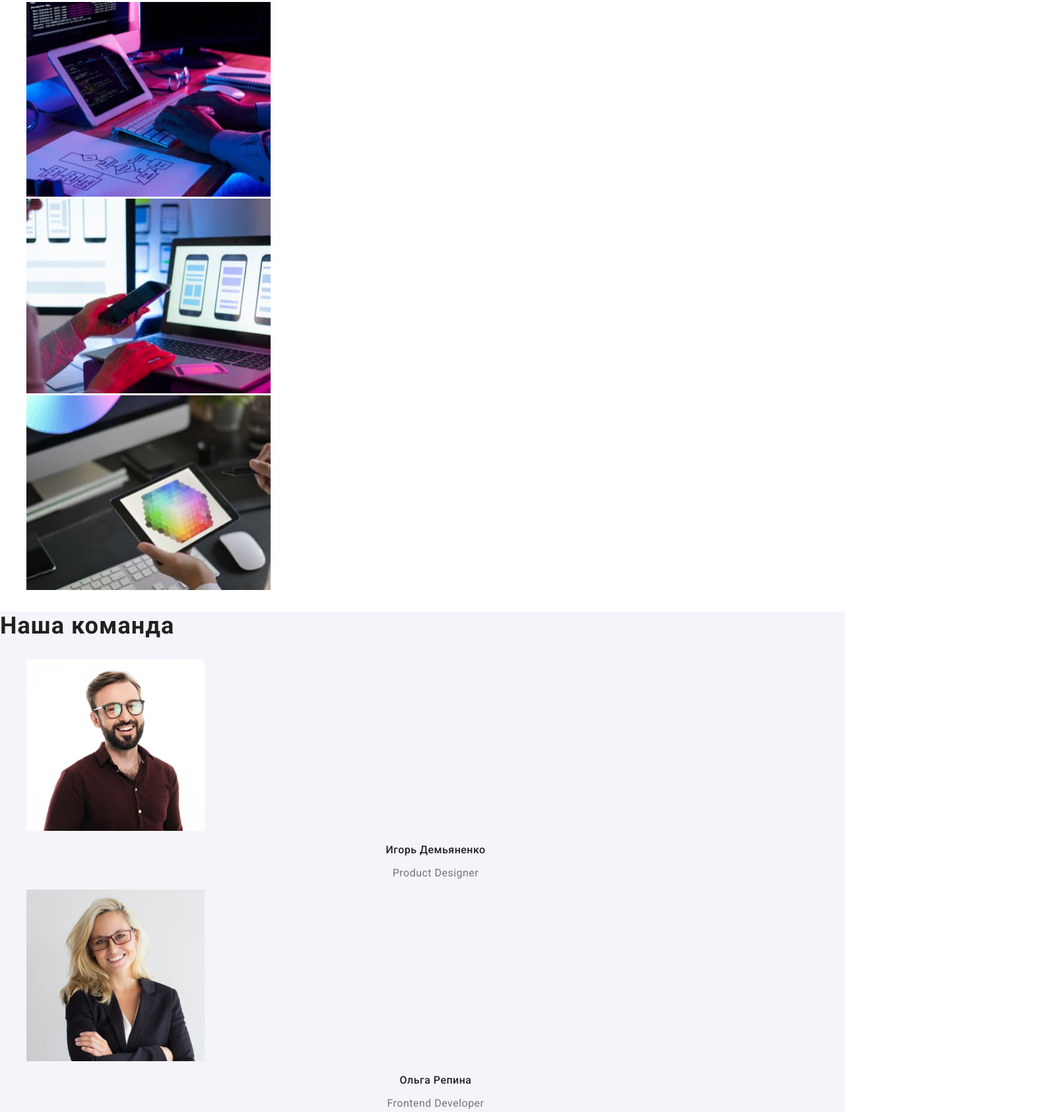
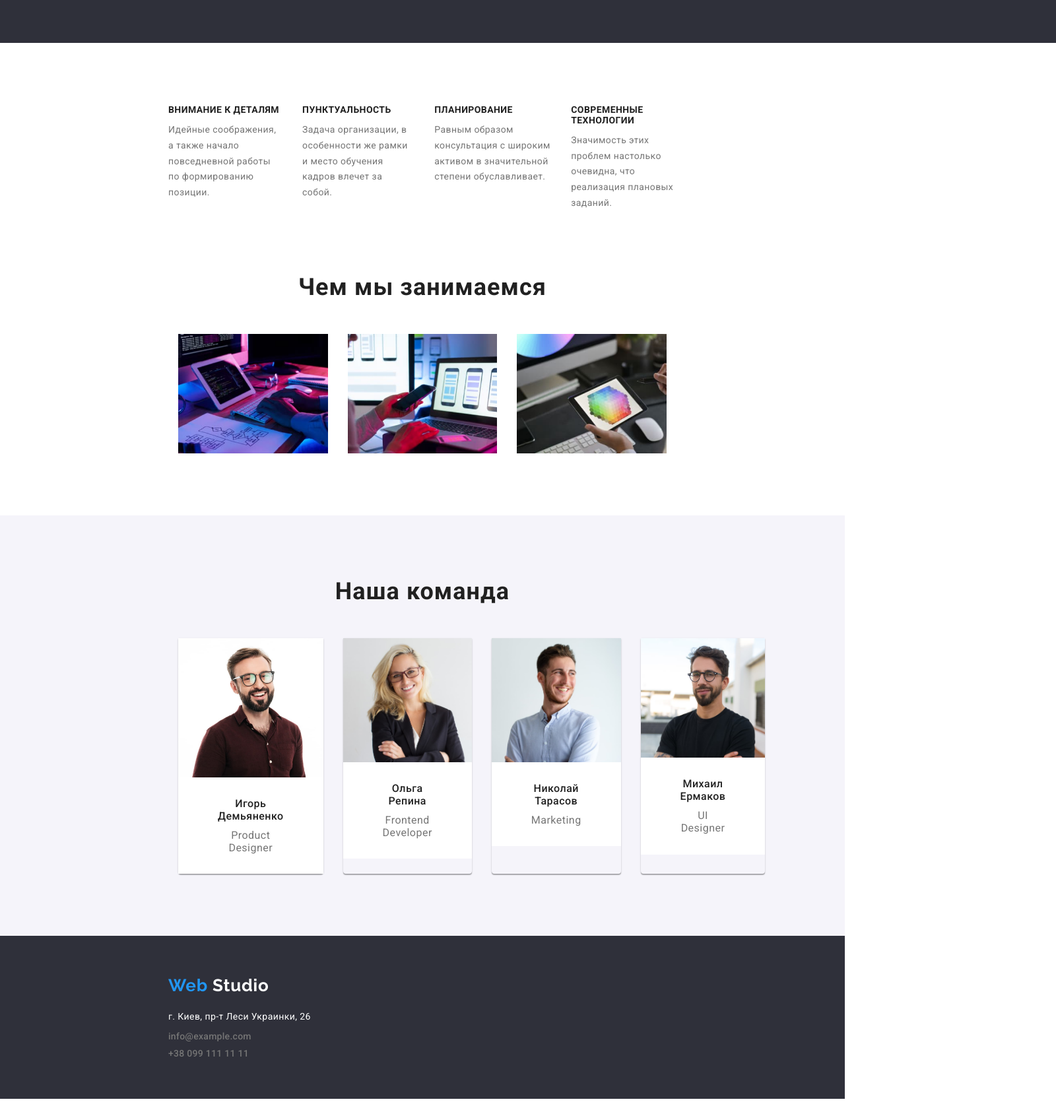
Before and after one commit to LiliaSlabka/goit-markup-hw-03, a plain HTML site: page index.html in a window 1280 px wide. Shown: the part 683-2368 px from the top of the page at 66% size, 1600 px wide, since content can reach past the window. Drawn offline with nearby package versions, Linux system fonts and the light colour scheme.

Commit message:
Додані зміни в файлах згідно 3 д/з

```diff
--- a/css/styles.css
+++ b/css/styles.css
@@ -10,6 +10,9 @@
   /* Цвет фона */
   --bg-color: #2f303a;
   --secondary-bg-color: #f5f4fa;
+
+  /* Сетка */
+  --card-set-gap: 15px;
 }
 
 body {
@@ -17,9 +20,60 @@ body {
   font-size: 14px;
 }
 
+/* Сбрасывание стилей */
+h1,
+h2,
+h3,
+h4,
+p {
+  margin: 0;
+}
+
+img {
+  display: block;
+  max-width: 100%;
+  height: auto;
+}
+
+.container {
+  width: 1200px;
+  padding-left: 15px;
+  padding-right: 15px;
+  margin-left: auto;
+  margin-right: auto;
+  /*
+  outline: 1px solid red; */
+}
+
+.visually-hidden {
+  position: absolute;
+  width: 1px;
+  height: 1px;
+  margin: -1px;
+  border: 0;
+  padding: 0;
+  white-space: nowrap;
+  clip-path: inset(100%);
+  clip: rect(0 0 0 0);
+  overflow: hidden;
+}
+
+/* Подчеркивание ссылок и маркеры */
+
+.link {
+  text-decoration: none;
+}
+
+.list {
+  list-style: none;
+  margin: 0;
+  padding: 0;
+}
+
 /* Логотип */
 
 .logo {
+  margin-right: 93px;
   font-family: 'Raleway', sans-serif;
   font-weight: 700;
   font-size: 26px;
@@ -32,19 +86,27 @@ body {
   color: var(--accent-txt-color);
 }
 
-/* Подчеркивание ссылок и маркеры */
+/* Шапка  */
 
-.link {
-  text-decoration: none;
+.header-container {
+  display: flex;
+  border-bottom: 1px solid #ececec;
 }
 
-.list {
-  list-style: none;
+.header-list {
+  display: flex;
+  align-items: center;
+  margin-left: auto;
 }
 
-/* Шапка  */
+.list-item:not(:last-child) {
+  margin-right: 50px;
+}
 
 .nav-link {
+  padding-top: 32px;
+  padding-bottom: 32px;
+  display: block;
   font-weight: 500;
   font-size: 14px;
   line-height: 1.14;
@@ -68,6 +130,8 @@ body {
   letter-spacing: 0.02em;
   color: var(--paragraph-txt-color);
   font-style: normal;
+  padding-top: 32px;
+  padding-bottom: 32px;
 }
 
 .group-contact:hover,
@@ -75,14 +139,28 @@ body {
   color: var(--accent-txt-color);
 }
 
+.header-link {
+  margin-right: 50px;
+}
+
 /* Блок основного контента */
 
 /* Герой */
 
 .hero {
+  width: 1600px;
+  margin-left: auto;
+  margin-right: auto;
   background-color: var(--bg-color);
+  padding-top: 200px;
+  padding-bottom: 280px;
 }
+
 .hero-title {
+  margin-bottom: 30px;
+  margin-left: auto;
+  margin-right: auto;
+  width: 696px;
   font-weight: 900;
   font-size: 44px;
   line-height: 1.36;
@@ -93,6 +171,8 @@ body {
 }
 
 .button {
+  margin-left: auto;
+  margin-right: auto;
   font-weight: 700;
   font-size: 16px;
   line-height: 1.88;
@@ -103,6 +183,7 @@ body {
   color: var(--secondary-txt-color);
   background-color: var(--accent-txt-color);
   cursor: pointer;
+  border-radius: 4px;
 }
 
 .button:hover,
@@ -112,7 +193,26 @@ body {
 
 /* Особнности  */
 
+.about-container {
+  padding-left: 215px;
+  padding-right: 215px;
+  padding-top: 94px;
+  padding-bottom: 94px;
+}
+
+.about-list {
+  display: flex;
+}
+
+.about-item {
+  margin-right: 30px;
+}
+.about-item:last-child {
+  margin-right: 0;
+}
+
 .about-title {
+  margin-bottom: 10px;
   font-weight: 700;
   font-size: 14px;
   line-height: 1.14;
@@ -137,23 +237,69 @@ body {
   line-height: 1.17;
   letter-spacing: 0.03em;
   color: var(--basic-txt-color);
+  text-align: center;
+  margin-bottom: 50px;
+}
+
+.work-list {
+  display: flex;
+  padding-left: 215px;
+  padding-right: 215px;
+  padding-bottom: 94px;
+}
+
+.work-item {
+  margin-right: 30px;
+}
+.work-item:last-child {
+  margin-right: 0;
 }
 
 /* Наша команда */
+
+.team-list {
+  display: flex;
+}
+
+.team-item {
+  /* outline: 1px solid purple; */
+  margin-right: 30px;
+  box-shadow: 0px 1px 3px rgba(0, 0, 0, 0.12), 0px 1px 1px rgba(0, 0, 0, 0.14),
+    0px 2px 1px rgba(0, 0, 0, 0.2);
+  border-radius: 0px 0px 4px 4px;
+}
+
+.team-item :nth-child(4n) {
+  margin-right: 0;
+}
+
+.team-item :last-child {
+  margin-right: 0;
+}
 
 .team {
   background-color: var(--secondary-bg-color);
 }
 
 .team-title {
+  padding-bottom: 50px;
   font-weight: 700;
   font-size: 36px;
   line-height: 1.17;
   letter-spacing: 0.03em;
   color: var(--basic-txt-color);
+  text-align: center;
+  padding-top: 94px;
+}
+
+.team-list {
+  padding-bottom: 94px;
+  padding-left: 215px;
+  padding-right: 215px;
 }
 
 .team-name {
+  margin-bottom: 10px;
   font-weight: 500;
   font-size: 16px;
   line-height: 1.19;
@@ -171,7 +317,35 @@ body {
   color: var(--paragraph-txt-color);
 }
 
+.team-content {
+  padding-top: 30px;
+  padding-bottom: 30px;
+  padding-left: 60px;
+  padding-right: 60px;
+  background-color: var(--secondary-txt-color);
+}
+
 /* Футер */
+
+.footer-container {
+  display: flex;
+  flex-direction: column;
+  padding-top: 60px;
+  padding-bottom: 60px;
+  padding-left: 215px;
+}
+
+.footer-list {
+  padding-top: 20px;
+}
+
+.footer-item {
+  margin-bottom: 9px;
+}
+
+.footer-item:last-child {
+  margin-bottom: 0;
+}
 
 .footer {
   background-color: var(--bg-color);
@@ -196,7 +370,17 @@ body {
 
 /* Портфолио */
 
+.portfolio-list {
+  display: flex;
+  justify-content: center;
+  padding-top: 94px;
+  padding-bottom: 50px;
+  margin-bottom: 50px;
+}
+
 .button-list {
+  border-radius: 4px;
+  margin-left: 9px;
   font-weight: 500;
   font-size: 16px;
   line-height: 1.62;
@@ -205,7 +389,10 @@ body {
   color: #212121;
   cursor: pointer;
   font-family: inherit;
+  border: none;
 }
+
+
 
 .button-list:hover,
 .button-list:focus {
@@ -233,3 +420,34 @@ body {
   letter-spacing: 0.03em;
   color: var(--paragraph-txt-color);
 }
+
+/* .card-set {
+outline: 1px solid teal;
+  display: flex;
+  flex-wrap: wrap;
+  margin: -15px;
+}
+
+
+.card-item {
+outline: 1px solid blue;
+margin: 15px;
+flex-basis: calc (( 100% - 30px * 3 ) / 3) ;
+border: 1px solid #EEEEEE;
+}
+ */
+
+
+ .card-set {
+  /* outline: 1px solid teal; */
+  display: flex;
+  flex-wrap: wrap;
+  margin-left: -30px;
+  margin-top: -30px;
+}
+.card-set > .card-item {
+  /* outline: 1px solid blue; */
+  flex-basis: calc (100% / 3 - 30px);
+
+  margin-left: 30px;
+  margin-top: 30px;}
--- a/index.html
+++ b/index.html
@@ -26,9 +26,12 @@
   <body>
     <!--Шапка сайта-->
     <header class="header">
-      <nav class="nav">
-        <a class="logo link" href="./index.html"> <span class="accent">Web</span>Studio</a>
-        <ul class="list">
+      <div class="header-container container">
+        <nav class="header-container nav">
+          <a class="header-list logo link" href="./index.html">
+            <span class="accent">Web</span>Studio</a
+          >
+          <ul class="header-list list">
             <li class="list-item">
               <a class="nav-link link current" href="./index.html">Студия</a>
             </li>
@@ -40,12 +43,15 @@
             </li>
           </ul>
         </nav>
-      <ul class="list">
+        <ul class="header-list list">
           <li>
-          <a class="group-contact link" href="mailto:info@devstudio.com">info@devstudio.com</a>
+            <a class="header-link group-contact link" href="mailto:info@devstudio.com"
+              >info@devstudio.com</a
+            >
           </li>
           <li><a class="group-contact link" href="tel:+380961111111">+38 096 111 11 11</a></li>
         </ul>
+      </div>
     </header>
 
     <!--Блок универсального контента на сайте-->
@@ -58,108 +64,120 @@
 
       <!--Особенности-->
       <section class="about">
-        <h2 class="about-title" hidden>Особенности</h2>
-        <ul class="list">
-          <li>
+        <div class=" about-container container">
+          <h2 class="about-title  visually-hidden " >Особенности</h2>
+          <ul class=" about-list list">
+            <li class="about-item">
               <h3 class="about-title">Внимание к деталям</h3>
               <p class="about-text">
                 Идейные соображения, а также начало повседневной работы по формированию позиции.
               </p>
             </li>
-          <li>
+            <li class="about-item">
               <h3 class="about-title">Пунктуальность</h3>
               <p class="about-text">
                 Задача организации, в особенности же рамки и место обучения кадров влечет за собой.
               </p>
             </li>
-          <li>
+            <li class="about-item">
               <h3 class="about-title">Планирование</h3>
               <p class="about-text">
                 Равным образом консультация с широким активом в значительной степени обуславливает.
               </p>
             </li>
-          <li>
+            <li class="about-item">
               <h3 class="about-title">Современные технологии</h3>
               <p class="about-text">
                 Значимость этих проблем настолько очевидна, что реализация плановых заданий.
               </p>
             </li>
           </ul>
+        </div>
       </section>
 
       <!--Чем мы занимаемся-->
       <section class="work">
+        <div class="container">
           <h2 class="work-title">Чем мы занимаемся</h2>
-        <ul class="list">
-          <li>
+          <ul class=" work-list list">
+            <li class="work-item">
               <img src="./images/img1.jpg" alt="Верстка сайтов" width="370" height="295" />
             </li>
-          <li>
-            <img
-              src="./images/img2.jpg"
-              alt="Разработка мобильных приложений"
-              width="370"
-              height="295"
-            />
+
+            <li class="work-item">
+              <img src="./images/img2.jpg" alt="Разработка мобильных приложений" width="370" height="295"  />
             </li>
-          <li>
+
+            <li class="work-item">
               <img src="./images/img3.jpg" alt="Веб дизайн" width="370" height="295" />
             </li>
+
           </ul>
+        </div>
       </section>
 
       <!--Наша команда-->
       <section class="team">
+        <div class="  container">
           <h2 class="team-title">Наша команда</h2>
-        <ul class="list">
-          <li>
-            <img src="./images/photo1.jpg" alt="Фото сотрудника" width="270" height="260" />
+          <ul class=" team-list list">
+            <li class="team-item">
+              <img  class="team-img" src="./images/photo1.jpg" alt="Фото сотрудника" width="270" height="260" />
+              <div class="team-content">
               <h3 class="team-name">Игорь Демьяненко</h3>
               <p class="team-position" lang="en">Product Designer</p>
+            </div>
             </li>
-          <li>
+            <li class="team-item">
               <img src="./images/photo2.jpg" alt="Фото сотрудника" width="270" height="260" />
+             <div class="team-content">
               <h3 class="team-name">Ольга Репина</h3>
               <p class="team-position" lang="en">Frontend Developer</p>
+            </div>
             </li>
-          <li>
+            <li class="team-item">
               <img src="./images/photo3.jpg" alt="Фото сотрудника" width="270" height="260" />
+              <div class="team-content">
               <h3 class="team-name">Николай Тарасов</h3>
               <p class="team-position" lang="en">Marketing</p>
+            </div>
             </li>
-          <li>
+            <li class="team-item" >
               <img src="./images/photo4.jpg" alt="Фото сотрудника" width="270" height="260" />
+              <div class="team-content">
               <h3 class="team-name">Михаил Ермаков</h3>
               <p class="team-position" lang="en">UI Designer</p>
+            </div>
             </li>
           </ul>
+        </div>
       </section>
     </main>
 
     <!--Футер-->
     <footer class="footer">
+      <div class=" footer-container container">
         <a class="logo link" href="./index.html">
-        <span class="accent">Web</span> <span class="accent-white"> Studio</span></a
-      >
+          <span class="accent">Web</span> <span class="accent-white"> Studio</span></a>
         <address>
-        <ul class="list">
-          <li>
+          <ul  class=" footer-list list">
+            <li class="footer-item">
               <a
                 class="address link"
                 href="https://goo.gl/maps/f5p9eJjtkUYFdyTp8"
                 target="_blank"
                 rel="noopener noreferrer"
-              >г. Киев, пр-т Леси Украинки, 26</a
-            >
+                >г. Киев, пр-т Леси Украинки, 26</a>
             </li>
-          <li>
+            <li class="footer-item">
               <a class="group-contact link" href="mailto:info@example.com">info@example.com</a>
             </li>
-          <li>
+            <li class="footer-item">
               <a class="group-contact link" href="tel++380991111111">+38 099 111 11 11</a>
             </li>
           </ul>
         </address>
+      </div>
     </footer>
   </body>
 </html>
```
Also changed, not shown: portfolio.html (+36 -31 lines). Lines whose indentation alone changed are shown as unchanged.
